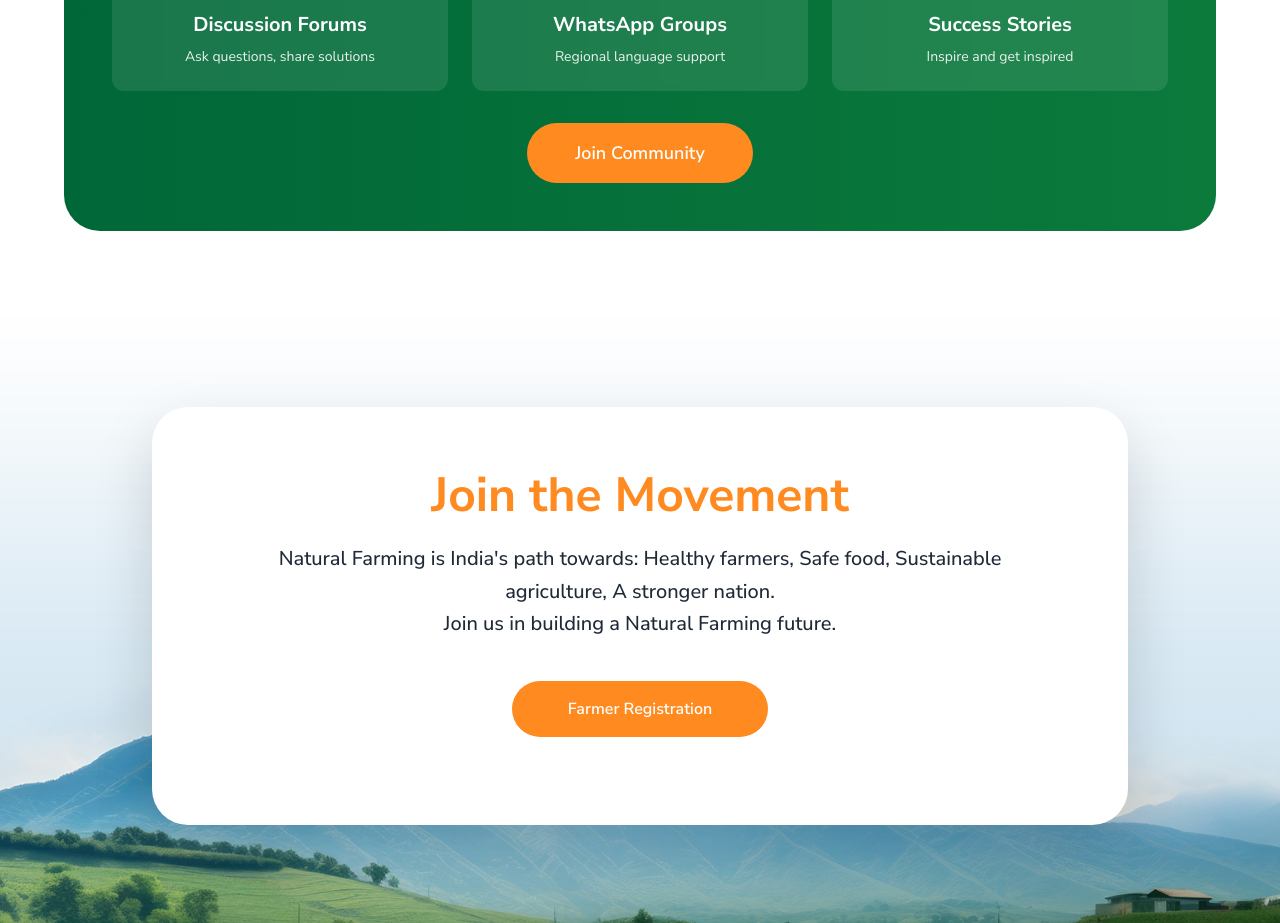
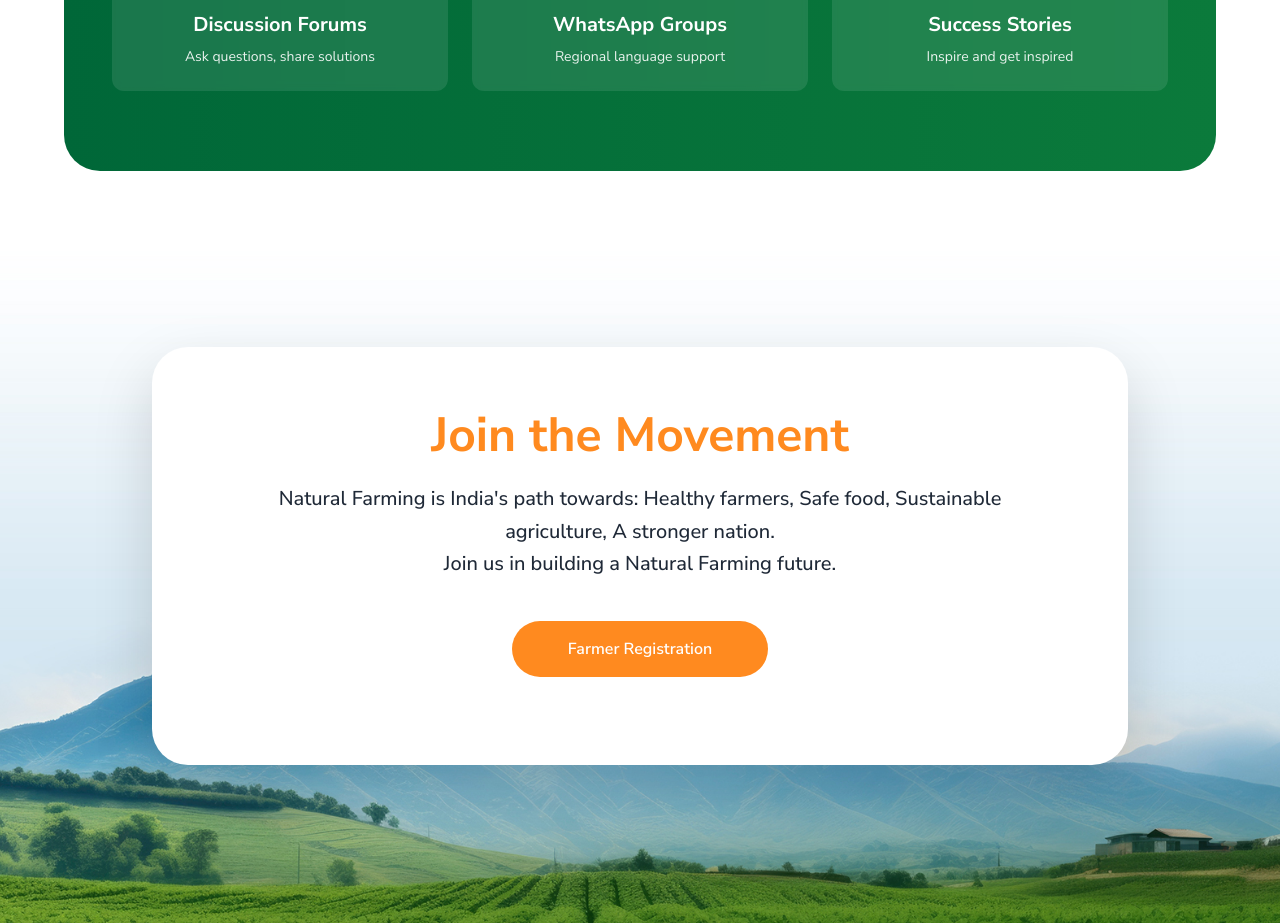
Before and after one commit to kethibharath/NaturalFarming, a React (Vite) app: page /resources-learning in a window 1280 px wide. Shown: the part 5069-5992 px from the top of the page. Built offline with nearby package versions, Linux system fonts and the light colour scheme.

Commit message:
Update ResourcesLearning.tsx

```diff
--- a/src/pages/ResourcesLearning.tsx
+++ b/src/pages/ResourcesLearning.tsx
@@ -375,9 +375,9 @@ const ResourcesLearning: React.FC = () => {
                             </div>
                         </div>
 
-                        <button className="bg-[#FF8A1F] hover:bg-[#e67912] text-white px-12 py-4 rounded-full font-semibold text-lg btn-premium hover:shadow-lg transition-all">
+                        {/* <button className="bg-[#FF8A1F] hover:bg-[#e67912] text-white px-12 py-4 rounded-full font-semibold text-lg btn-premium hover:shadow-lg transition-all">
                             Join Community
-                        </button>
+                        </button> */}
                     </div>
                 </div>
             </section>
```
